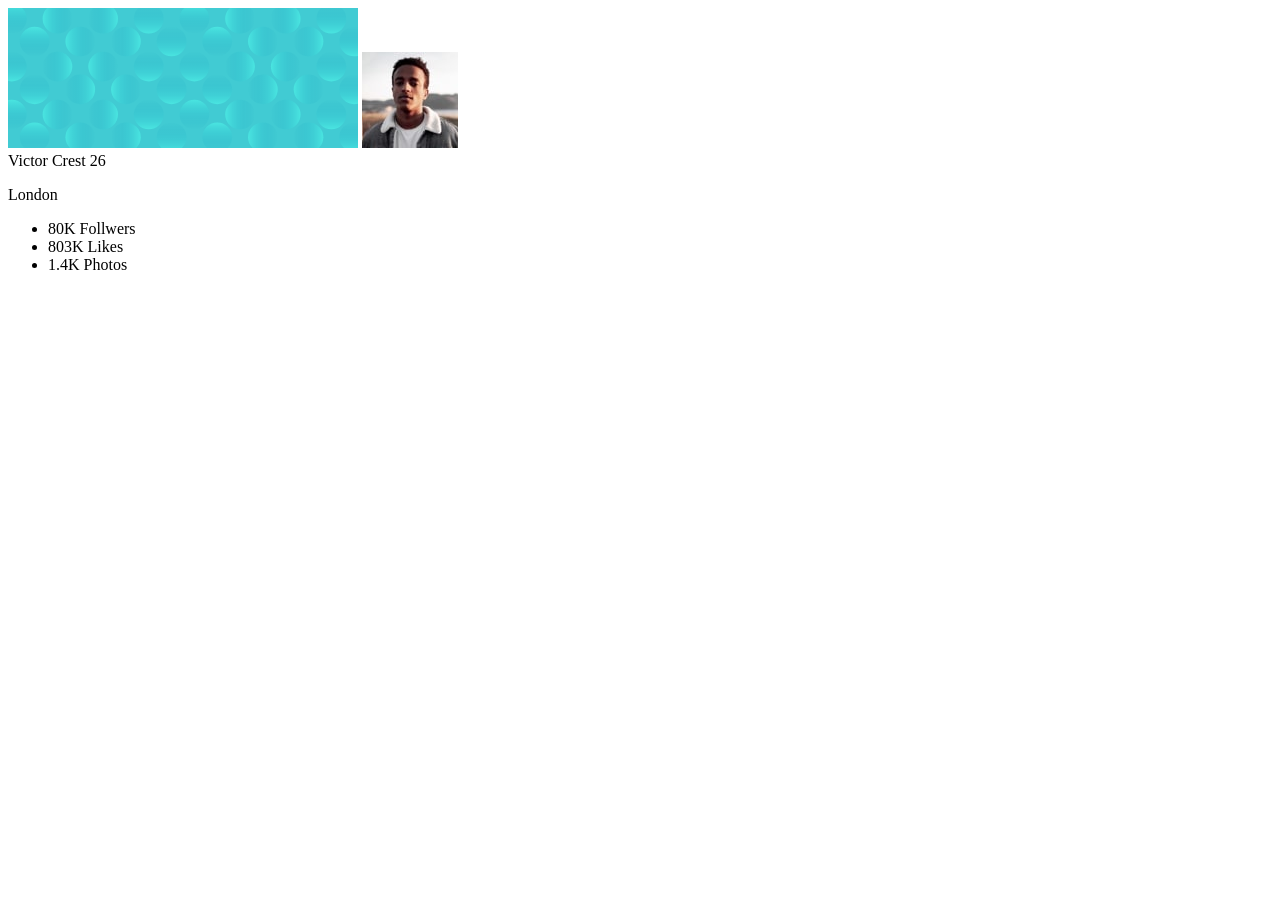
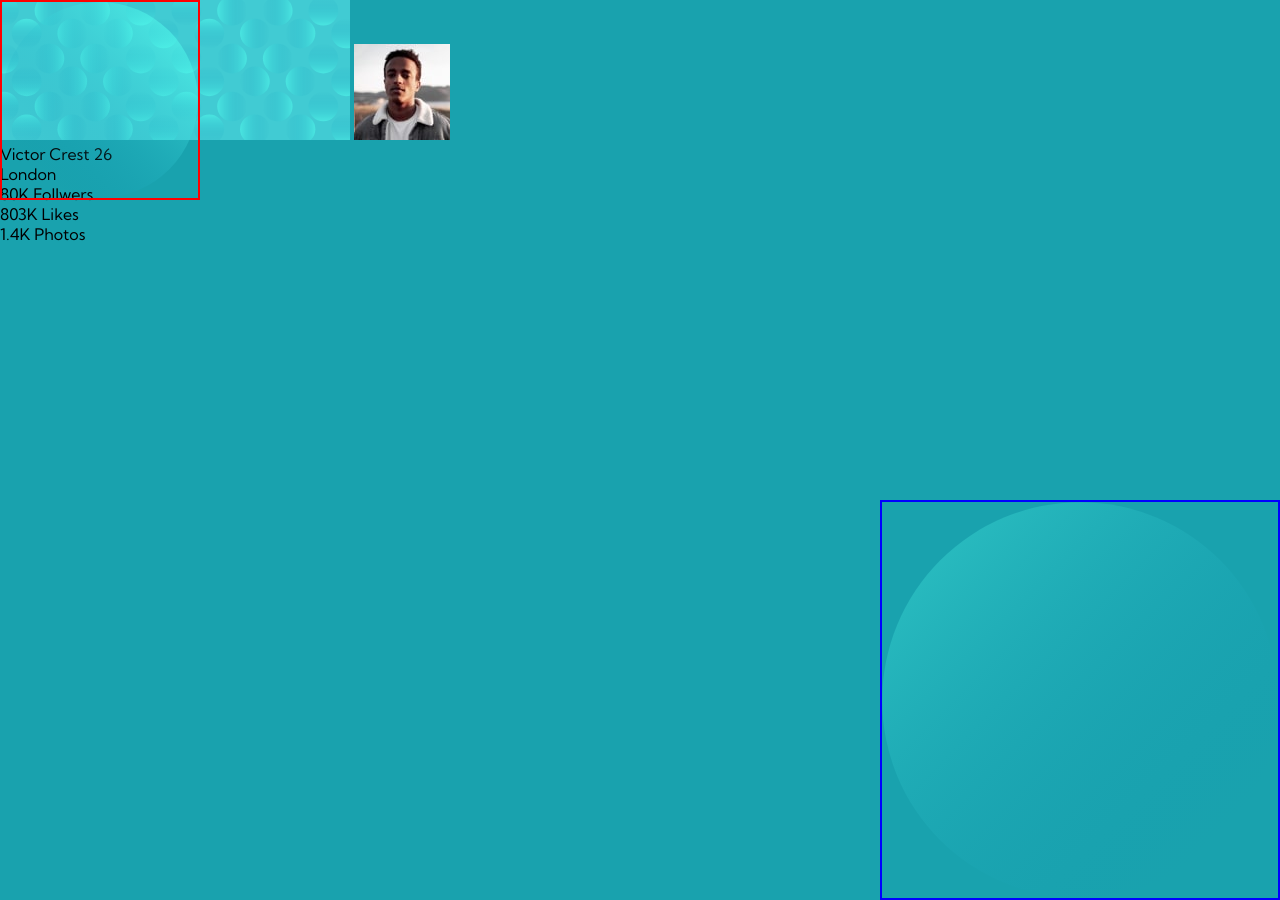
Before and after one commit to Esther-Cardoso/frontend-mentor-challenges-newbie, a plain HTML site: page profile-card-component/index.html in a window 1280 px wide. Before the commit the page ends 800 px from the top, so only its background shows below. Drawn offline with Linux system fonts and the light colour scheme.

```diff
--- /dev/null
+++ b/interactive-rating-component/style.css
@@ -0,0 +1,113 @@
+@import url('https://fonts.googleapis.com/css2?family=Overpass:ital,wght@0,100..900;1,100..900&display=swap');
+
+:root {
+  --cor-primaria: hsl(25, 97%, 53%);
+  --cor-white: hsl(0, 100%, 100%);
+  --cor-grey-500: hsl(217, 12%, 63%);
+  --cor-grey-900: hsl(213, 19%, 18%);
+  --cor-grey-950: hsl(216, 12%, 8%);
+}
+
+* {
+  padding: 0;
+  margin: 0;
+  box-sizing: border-box;
+}
+
+body {
+  font-family: "Overpass", sans-serif;
+  background: var(--cor-grey-950);
+  color: var(--cor-grey-500);
+  display: flex;
+  align-items: center;
+  justify-content: center;
+  height: 100vh;
+  font-size: 15px;
+}
+
+.container {
+  background: var(--cor-grey-900);
+  padding: 20px;
+  border-radius: 10px;
+  width: 350px;
+  font-size: 15px;
+}
+
+.container.enviado {
+  display: flex;
+  flex-direction: column;
+  align-items: center;
+}
+
+.selecionado {
+  color: var(--cor-primaria);
+  background: rgb(45, 52, 61);
+  padding: 8px 10px;
+  border-radius: 20px;
+  margin: 20px;
+}
+
+.star {
+  background: rgb(45, 52, 61);
+
+  padding: 10px;
+  border-radius: 50%;
+}
+
+.container h1 {
+  color: var(--cor-white);
+  margin: 20px 0;
+}
+
+.container h2 {
+  color: var(--cor-white);
+  margin-bottom: 10px;
+}
+
+.container.enviado p {
+  text-align: center;
+}
+
+ul {
+  list-style: none;
+  display: flex;
+  justify-content: space-around;
+  margin: 20px 0;
+}
+
+ul li {
+  background: rgb(45, 52, 61);
+  font-size: 15px;
+  font-weight: bold;
+  padding: 15px 20px;
+  border-radius: 50%;
+  cursor: pointer;
+  transition: .2s ease-in-out;
+}
+
+a {
+  text-decoration: none;
+  display: block;
+  color: var(--cor-grey-950);
+  text-align: center;
+  background: var(--cor-primaria);
+  border: none;
+  border-radius: 50px;
+  padding: 15px;
+  text-transform: uppercase;
+  font-size: 15px;
+  font-weight: 700;
+  letter-spacing: 2px;
+  cursor: pointer;
+  transition: .2s ease-in-out;
+}
+
+ul li:hover, a:hover {
+  background: var(--cor-white);
+  color: var(--cor-grey-950);
+}
+
+ul li.ativo {
+  background: var(--cor-primaria);
+  color: var(--cor-grey-950);
+}
--- a/profile-card-component/index.html
+++ b/profile-card-component/index.html
@@ -8,6 +8,8 @@
 </head>
 <body>
   <main>
+    <img class="bg-top" src="./img/bg-pattern-top.svg" alt="">
+    <img class="bg-bottom" src="./img/bg-pattern-bottom.svg" alt="">
     <div class="profile-card">
       <img src="./img/bg-pattern-card.svg" alt="Fundo azul">
       <img src="./img/image-victor.jpg" alt="Imagem de perfil">
--- a/profile-card-component/style.css
+++ b/profile-card-component/style.css
@@ -0,0 +1,39 @@
+@import url('https://fonts.googleapis.com/css2?family=Kumbh+Sans:wght@100..900&display=swap');
+
+:root {
+  --text-color: #2d3248;
+  --text-light-color:  #6a6f81;
+  --gray-color: #969696;
+  --bg-color: #19a2ae;
+}
+
+* {
+  margin: 0;
+  padding: 0;
+  box-sizing: border-box;
+  font-family: "Kumbh Sans", sans-serif;
+}
+
+body {
+  background: var(--bg-color);
+  position: relative;
+  height: 100vh;
+}
+
+
+.bg-top {
+  position: absolute;
+  top: 0px;
+  left: 0px;
+  width: 200px;
+  border: 2px solid red;
+}
+
+.bg-bottom {
+  position: absolute;
+  right: 0px;
+  bottom: -100px;
+  width: 400px;
+  border: 2px solid blue;
+
+}
```
Also changed, not shown: interactive-rating-component/enviado.html (added, +27 -0 lines), interactive-rating-component/index.html (added, +30 -0 lines), interactive-rating-component/script.js (added, +26 -0 lines), interactive-rating-component/img/icon-star.svg (added), interactive-rating-component/img/illustration-thank-you.svg (added).
